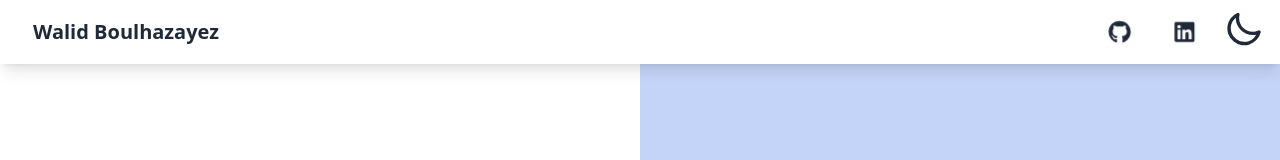
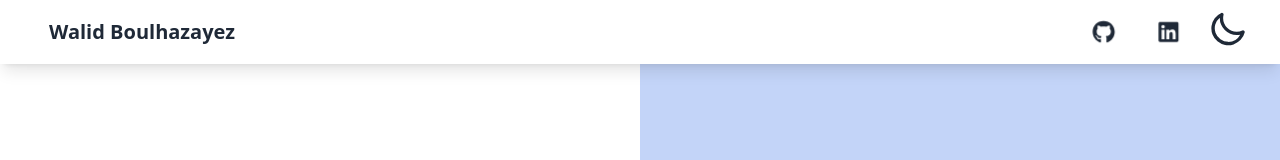
Before and after one commit to walid385/portfolio, an Angular app: page /home in a window 1280 px wide. Shown: the top 160 px of the page. Built offline with nearby package versions, Linux system fonts and the light colour scheme.

Commit message:
Rsponsiveness, Navbar-Sticky and Container, Items Center

```diff
--- a/src/app/Nav/navbar/navbar.component.html
+++ b/src/app/Nav/navbar/navbar.component.html
@@ -1,34 +1,30 @@
-<div class="navbar bg-base-100 px-4 shadow-lg z-50 absolute">
+<div class="navbar bg-base-100 px-4 shadow-lg">
   <!-- Logo Section -->
+  <div class="container mx-auto">
     <div class="flex-1 flex items-center">
       <a class="btn btn-ghost normal-case text-xl">Walid Boulhazayez</a>
     </div>
-
     <!-- Icons Section -->
-  <div class="flex-none  items-center gap-4 hidden md:flex">
+    <div class="flex-none items-center gap-4 hidden md:flex">
       <!-- GitHub Icon -->
       <a href="https://github.com/yourusername" target="_blank" rel="noopener noreferrer"
         class="btn btn-ghost btn-circle">
         <fa-icon [icon]="faGithub" class="text-2xl"></fa-icon>
       </a>
-
       <!-- LinkedIn Icon -->
       <a href="https://linkedin.com/in/yourusername" target="_blank" rel="noopener noreferrer"
         class="btn btn-ghost btn-circle">
         <fa-icon [icon]="faLinkedin" class="text-2xl"></fa-icon>
       </a>
-
       <!-- Theme Switcher -->
       <div class="flex items-center">
         <app-theme-switcher></app-theme-switcher>
       </div>
     </div>
-
     <!-- Theme Switcher -->
     <div class="flex items-center md:hidden mx-3">
       <app-theme-switcher></app-theme-switcher>
     </div>
-
     <div class="dropdown md:hidden">
       <div tabindex="0" role="button" class="btn btn-ghost btn-circle">
         <svg xmlns="http://www.w3.org/2000/svg" class="h-9 w-9" fill="none" viewBox="0 0 24 24" stroke="currentColor">
@@ -42,3 +38,4 @@
       </ul>
     </div>
   </div>
+</div>
--- a/src/app/app.component.html
+++ b/src/app/app.component.html
@@ -1,5 +1,7 @@
 <div class="flex flex-col min-h-dvh">
-  <app-navbar/>
+  <div class="sticky top-0 z-50">
+    <app-navbar/>
+  </div>
 
   <div class="">
     @defer (prefetch on idle) {
--- a/src/app/home/hero/hero.component.html
+++ b/src/app/home/hero/hero.component.html
@@ -1,8 +1,8 @@
-<div class="hero-container flex flex-col lg:flex-row w-full h-screen relative">
+<div class="hero-container flex flex-col lg:flex-row w-full h-screen relative items-center justify-center">
   <!-- Left Section -->
   <div class="hero-left flex flex-col items-center lg:items-start justify-center h-full lg:h-full lg:basis-1/2 w-full px-6 md:px-12 lg:px-16">
     <div class="text-container container text-center lg:text-left">
-      <h1 class="text-3xl md:text-4xl lg:text-5xl font-bold">
+      <h1 class="text-3xl md:text-4xl xl:text-5xl font-bold">
         Hi, I'm
         <span class="text-primary">Walid Boulhazayez</span>
       </h1>
--- a/src/app/home/main/main.component.html
+++ b/src/app/home/main/main.component.html
@@ -1,4 +1,4 @@
-<div class="h-[80dvh] container flex items-center gap-4">
+<div class="h-[80dvh] container flex items-center justify-center gap-4">
     <div class="card glass w-96">
         <figure>
           <img
```
Lines whose indentation alone changed are shown as unchanged.
